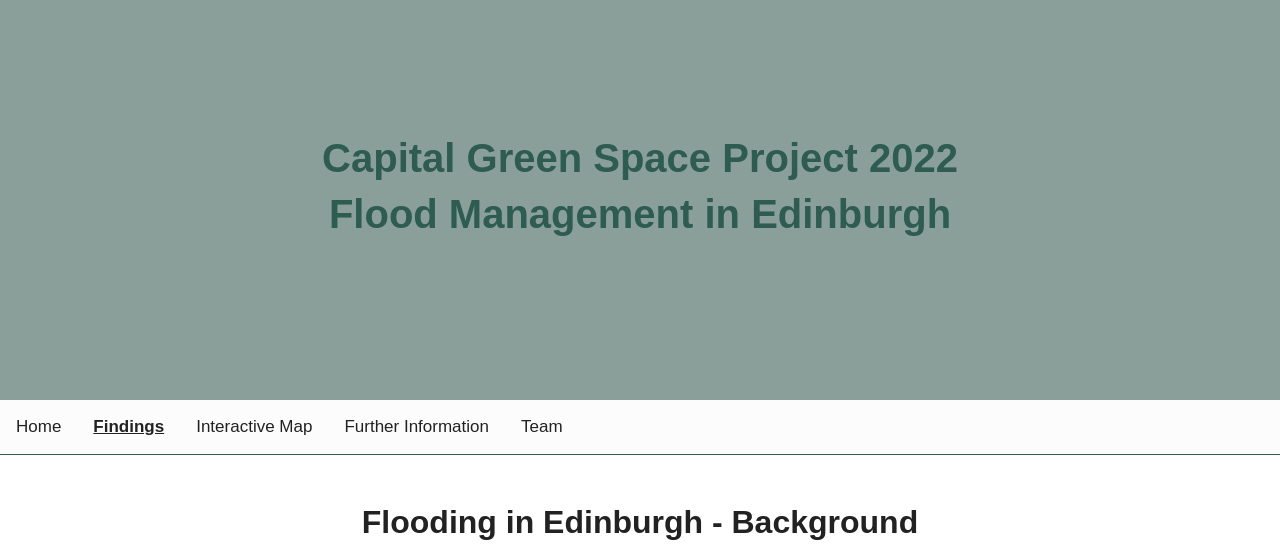
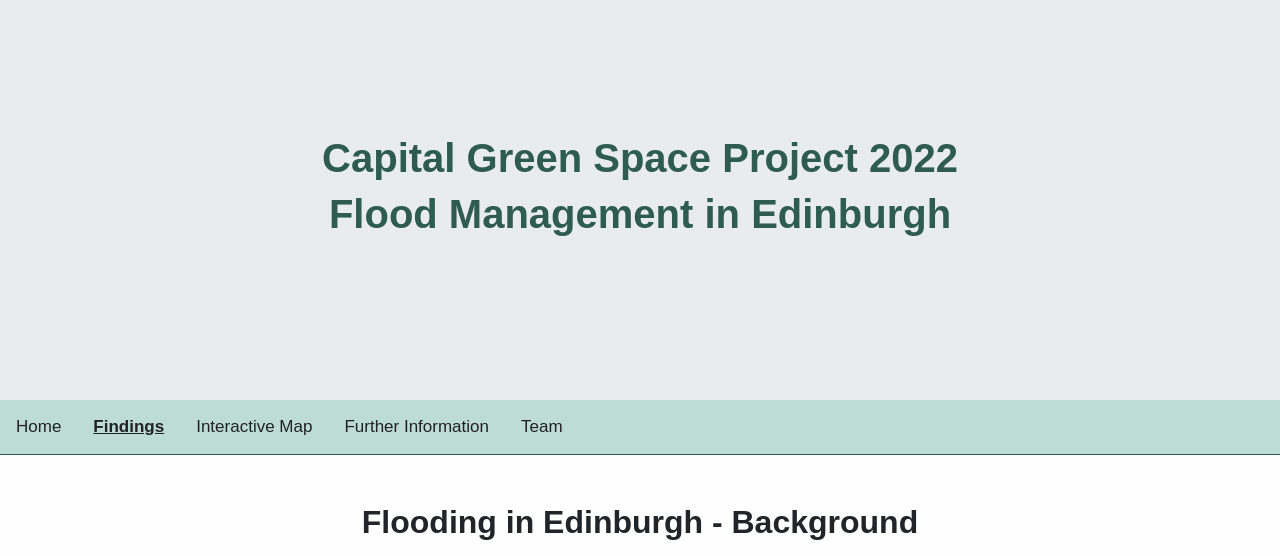
Before and after one commit to Wanqiu-Zhang/Webpage-Group-1-Flood-Managemnt, a plain HTML site: page find.html in a window 1280 px wide. Shown: the top 556 px of the page. Drawn offline with nearby package versions, Linux system fonts and the light colour scheme.

Commit message:
Update main.css

```diff
--- a/main.css
+++ b/main.css
@@ -7,8 +7,9 @@
 
 body{
     font-family: sans-serif;
-    color: var(--black);
     margin: 0px;
+    /* background-color: rgba(66, 128, 113, 0.12); */
+    background-color: #fefefe;
 }
 
 img{
@@ -21,6 +22,8 @@ img{
     background-color: var(--white);
     overflow: hidden;
     border-bottom: 1px solid #2f5c51;
+    /* background-color: #FEFEFE; */
+    background-color: #BCDCD4;
 }
 
 /* Style the links inside the navigation bar */
@@ -126,6 +129,8 @@ footer {
     margin-top: 20px;
     background-color: var(--accent);
     color: var(--white);
+    /* width: 100%;
+    bottom:0;  */
 }
 
 div.center{
@@ -157,8 +162,3 @@ hr.section-break{
   max-width: 800px;
   width: 80%;
 }
-
-.mask-custom {
-    backdrop-filter: blur(1px);
-    background-color: rgba(42,80,71,0.55);
-  }
```
